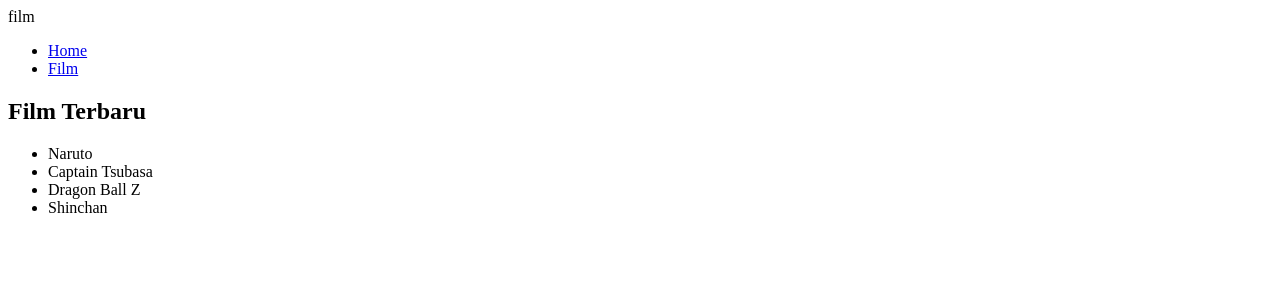
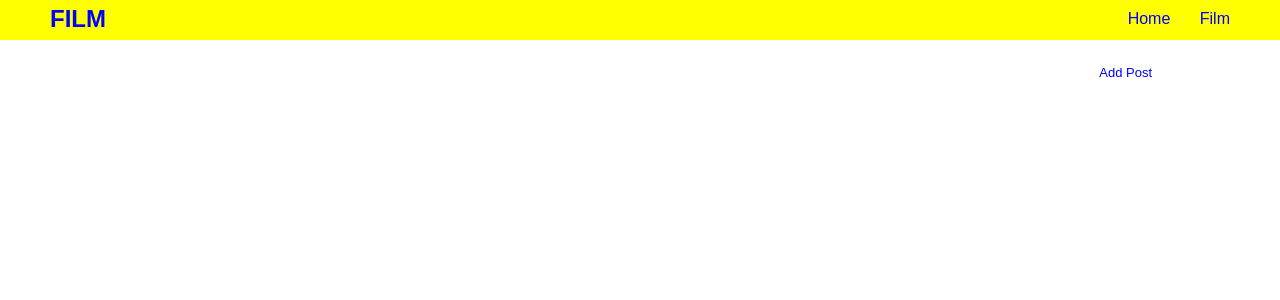
Before and after one commit to agusharianto/djangoprojects, a Django app: page /film/ in a window 1280 px wide. Shown: the top 300 px of the page. Run offline with Django 3.2, Linux system fonts and the light colour scheme.

Commit message:
menambahkan style dan add post

```diff
--- /dev/null
+++ b/film/static/film/css/style.css
@@ -0,0 +1,11 @@
+.add-post {
+	float: right;
+}
+.add-post h2 {
+	font-weight: lighter;
+}
+.add-post h2 a {
+	text-decoration: none;
+	color: blue;
+	font-size: 13px;
+}
--- a/film/templates/film/index.html
+++ b/film/templates/film/index.html
@@ -1,11 +1,7 @@
 {% extends "base.html" %}
 
 {% block contents %}
-	<h2>Film Terbaru</h2>
-	<ul>
-		<li>Naruto</li>
-		<li>Captain Tsubasa</li>
-		<li>Dragon Ball Z</li>
-		<li>Shinchan</li>
-	</ul>
+	<div class="add-post">
+		<h2><a href="{% url 'film:index' %}">Add Post</a></h2>
+	</div>
 {% endblock contents %}
--- /dev/null
+++ b/film/templates/film/snippets/style.html
@@ -0,0 +1,2 @@
+{% load static %}
+<link rel="stylesheet" type="text/css" href="{% static "film/css/style.css" %}">
--- /dev/null
+++ b/static/css/style.css
@@ -0,0 +1,46 @@
+* {
+	padding: 0;
+	margin: 0;
+	font-family: sans-serif;
+}
+.header {
+	width: 100%;
+	background: yellow;
+	height: 40px;
+}
+.header .logo {
+	padding: 5px 50px;
+	float: left;
+}
+.header .logo h2 {
+	text-transform: uppercase;
+}
+.header .logo h2 a {
+	text-decoration: none;
+	color: blue;
+}
+.header .nav {
+	float: right;
+}
+.header .nav ul {
+	padding-top: 10px;
+	padding-right: 50px;
+}
+.header .nav ul li {
+	list-style: none;
+	display: inline-block;
+	padding-left: 25px;
+}
+.header .nav ul li a {
+	text-decoration: none;
+	color: blue;
+}
+.container {
+	width: 100%;
+	height: auto;
+}
+.contents {
+	width: 80%;
+	margin: auto;
+	padding-top: 15px;
+}
--- a/templates/base.html
+++ b/templates/base.html
@@ -1,23 +1,29 @@
+{% load static %}
 <!DOCTYPE html>
 <html>
 <head>
 	<title>{{title}}</title>
+	{% include "snippets/style.html" %}
+	{% include "film/snippets/style.html" %}
 </head>
 <body>
-	<header>
+	<div class="header">
 		<div class="logo">
-			film
+			<h2><a href="{% url 'index' %}">film</a></h2>
 		</div>
-		<nav>
+		<div class="nav">
 			<ul>
 				<li><a href="{% url 'index' %}">Home</a></li>
 				<li><a href="{% url 'film:index' %}">Film</a></li>
 			</ul>
-		</nav>
-	</header>
+		</div>
+	</div>
+	<div class="container">
+		<div class="contents">
+			{% block contents %}
 
-	{% block contents %}
-
-	{% endblock contents %}
+			{% endblock contents %}
+		</div>
+	</div>
 </body>
 </html>
--- /dev/null
+++ b/templates/snippets/style.html
@@ -0,0 +1,2 @@
+{% load static %}
+<link rel="stylesheet" type="text/css" href="{% static "css/style.css" %}">
```
